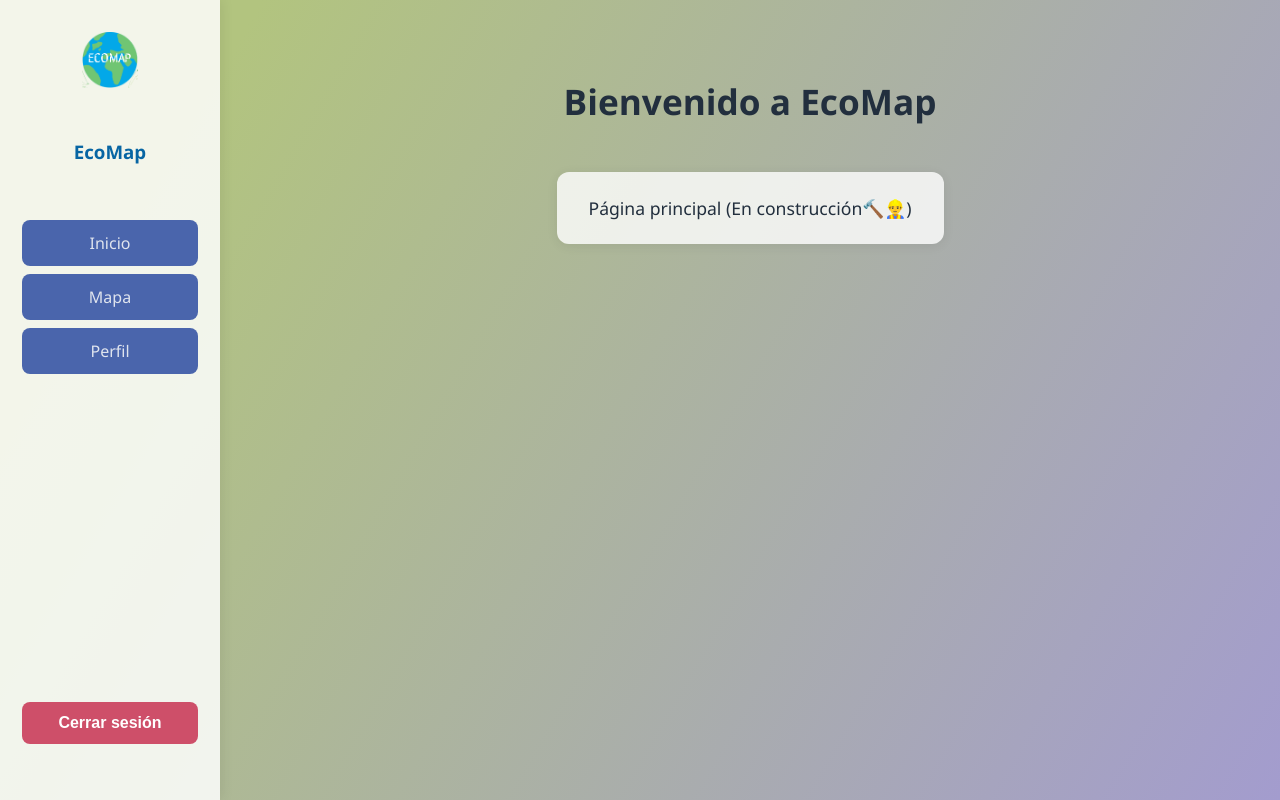
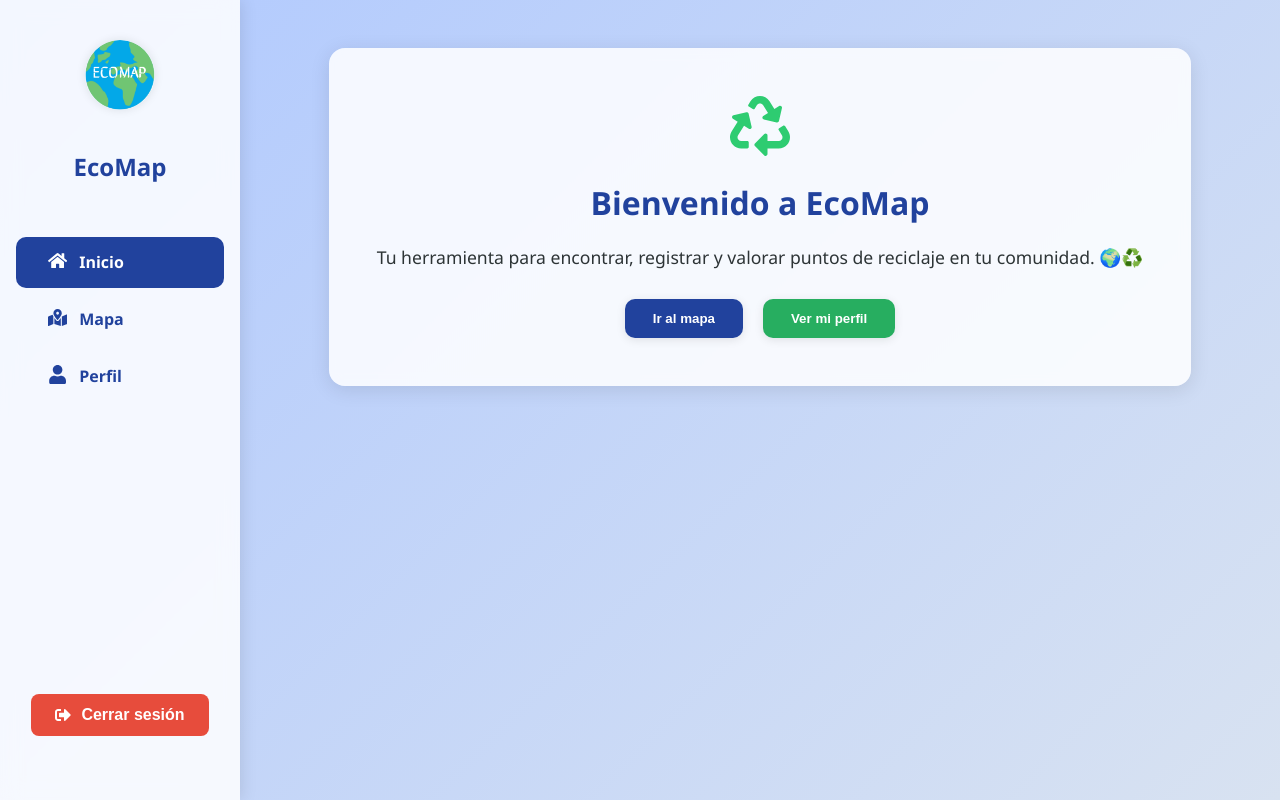
Before and after one commit to DavidET99/EcoMap, a React (Create React App) app in the folder ecomapfend/: page /principal in a window 1280 px wide. Built offline with nearby package versions, Linux system fonts and the light colour scheme; sample sign-in values are in the browser's storage.

Commit message:
mejoras diseño generales

```diff
--- a/ecomapfend/package.json
+++ b/ecomapfend/package.json
@@ -10,6 +10,7 @@
     "leaflet": "^1.9.4",
     "react": "^19.1.1",
     "react-dom": "^19.1.1",
+    "react-icons": "^5.5.0",
     "react-leaflet": "^5.0.0",
     "react-modal": "^3.16.3",
     "react-router-dom": "^7.9.3",
--- a/ecomapfend/src/pages/Mapa.js
+++ b/ecomapfend/src/pages/Mapa.js
@@ -1,67 +1,27 @@
-import React, { useEffect, useState } from "react";
-import { MapContainer, TileLayer, Marker, Popup, useMapEvents, useMap } from "react-leaflet";
+import React, { useEffect, useState, useRef } from "react";
+import { MapContainer, TileLayer, Marker, Popup, useMap, useMapEvents } from "react-leaflet";
 import L from "leaflet";
 import Modal from "react-modal";
 
-Modal.setAppElement("#root"); // evita warnings de accesibilidad
+Modal.setAppElement("#root");
 
-// 🔹 Iconos personalizados
-const icon = new L.Icon({
-  iconUrl: "https://cdn-icons-png.flaticon.com/512/3299/3299935.png",
+// 🧭 Iconos personalizados
+const iconDefault = new L.Icon({
+  iconUrl: "https://cdn-icons-png.flaticon.com/512/684/684908.png",
   iconSize: [32, 32],
 });
 
-const duocIcon = new L.Icon({
-  iconUrl: "https://cdn-icons-png.flaticon.com/512/5193/5193797.png", // ícono de escuela
+const iconDuoc = new L.Icon({
+  iconUrl: "https://cdn-icons-png.flaticon.com/512/167/167707.png", // ícono tipo "escuela"
   iconSize: [36, 36],
 });
 
-const userIcon = new L.Icon({
-  iconUrl: "https://cdn-icons-png.flaticon.com/512/149/149071.png", // ícono de ubicación actual
+const iconUserLocation = new L.Icon({
+  iconUrl: "https://cdn-icons-png.flaticon.com/512/447/447031.png", // punto azul estilo gps
   iconSize: [28, 28],
 });
 
-// Captura el click en el mapa para crear puntos
-function AddPoint({ onMapClick }) {
-  useMapEvents({
-    click(e) {
-      const { lat, lng } = e.latlng;
-      onMapClick({ lat, lon: lng });
-    },
-  });
-  return null;
-}
-
-// Mostrar ubicación actual (centrar solo una vez)
-function LocationMarker({ onLocationFound }) {
-  const [position, setPosition] = useState(null);
-  const map = useMap();
-
-  useEffect(() => {
-    navigator.geolocation.getCurrentPosition(
-      (pos) => {
-        const { latitude, longitude } = pos.coords;
-        const newPos = [latitude, longitude];
-        setPosition(newPos);
-        onLocationFound(newPos);
-        map.setView(newPos, 14); // ✅ centra solo una vez
-      },
-      (err) => {
-        console.error("Error obteniendo ubicación:", err);
-        alert("No se pudo obtener la ubicación actual");
-      },
-      { enableHighAccuracy: true, timeout: 15000 }
-    );
-  }, [map, onLocationFound]);
-
-  return position ? (
-    <Marker position={position} icon={userIcon}>
-      <Popup>📍 Tu ubicación actual</Popup>
-    </Marker>
-  ) : null;
-}
-
-// Render de estrellas
+// ⭐ Componente estrellas visual
 const StarRating = ({ value }) => {
   const v = Number(value) || 0;
   const full = Math.floor(v);
@@ -76,6 +36,52 @@ const StarRating = ({ value }) => {
   );
 };
 
+// 🎯 Captura clicks en el mapa
+function AddPoint({ onMapClick }) {
+  useMapEvents({
+    click(e) {
+      const { lat, lng } = e.latlng;
+      onMapClick({ lat, lon: lng });
+    },
+  });
+  return null;
+}
+
+// 📍 Botón para volver a la ubicación del usuario
+function LocateButton({ userPosition }) {
+  const map = useMap();
+
+  const handleClick = () => {
+    if (userPosition) {
+      map.flyTo(userPosition, 15, { duration: 1.2 });
+    } else {
+      alert("Ubicación no disponible todavía");
+    }
+  };
+
+  return (
+    <button
+      onClick={handleClick}
+      style={{
+        position: "absolute",
+        bottom: 20,
+        right: 20,
+        zIndex: 3000,
+        backgroundColor: "white",
+        border: "1px solid #ccc",
+        borderRadius: "50%",
+        width: 44,
+        height: 44,
+        cursor: "pointer",
+        boxShadow: "0 2px 6px rgba(0,0,0,0.3)",
+      }}
+      title="Ir a mi ubicación"
+    >
+      📍
+    </button>
+  );
+}
+
 function Mapa() {
   const [puntos, setPuntos] = useState([]);
   const [modalIsOpen, setModalIsOpen] = useState(false);
@@ -85,34 +91,42 @@ function Mapa() {
   const [nuevoComentario, setNuevoComentario] = useState("");
   const [calificacion, setCalificacion] = useState(5);
   const [promedioGeneral, setPromedioGeneral] = useState(0);
+  const [userPosition, setUserPosition] = useState(null);
+  const mapRef = useRef(null);
 
+  // 🧮 Calcular promedio general
   const calcularPromedioGeneral = (data) => {
-    if (!data || data.length === 0) {
-      setPromedioGeneral(0);
-      return;
-    }
+    if (!data || data.length === 0) return setPromedioGeneral(0);
     const conCalificaciones = data.filter((p) => Number(p.comentarios_count) > 0);
-    if (conCalificaciones.length === 0) {
-      setPromedioGeneral(0);
-      return;
-    }
-    const total = conCalificaciones.reduce(
-      (sum, p) => sum + (Number(p.avg_calificacion) || 0),
-      0
-    );
-    const avg = total / conCalificaciones.length;
-    setPromedioGeneral(Number(avg.toFixed(1)));
+    if (conCalificaciones.length === 0) return setPromedioGeneral(0);
+    const total = conCalificaciones.reduce((sum, p) => sum + (Number(p.avg_calificacion) || 0), 0);
+    setPromedioGeneral(Number((total / conCalificaciones.length).toFixed(1)));
   };
 
+  // 🧭 Obtener ubicación una sola vez
+  useEffect(() => {
+    if ("geolocation" in navigator) {
+      navigator.geolocation.getCurrentPosition(
+        (pos) => {
+          const coords = [pos.coords.latitude, pos.coords.longitude];
+          setUserPosition(coords);
+          if (mapRef.current) mapRef.current.setView(coords, 14);
+        },
+        (err) => console.warn("No se pudo obtener ubicación:", err.message),
+        { enableHighAccuracy: true }
+      );
+    }
+  }, []);
+
+  // 🔄 Cargar puntos desde backend
   useEffect(() => {
     const fetchPuntos = async () => {
       try {
         const res = await fetch("http://localhost:4000/puntos");
+        if (!res.ok) throw new Error("Error fetching puntos");
         const data = await res.json();
-        if (res.ok) {
-          setPuntos(data);
-          calcularPromedioGeneral(data);
-        }
+        setPuntos(data);
+        calcularPromedioGeneral(data);
       } catch (err) {
         console.error("Error cargando puntos:", err);
       }
@@ -120,6 +134,7 @@ function Mapa() {
     fetchPuntos();
   }, []);
 
+  // 💾 Guardar punto con geocodificación inversa
   const handleSavePoint = async () => {
     try {
       if (!newPoint) return;
@@ -158,18 +173,20 @@ function Mapa() {
     }
   };
 
+  // 🗨️ Obtener comentarios
   const fetchComentarios = async (puntoId) => {
     try {
       const res = await fetch(`http://localhost:4000/comentarios/${puntoId}`);
+      if (!res.ok) throw new Error("Error fetching comentarios");
       const data = await res.json();
-      if (res.ok) setComentarios(data);
-      else setComentarios([]);
+      setComentarios(data);
     } catch (err) {
       console.error("Error obteniendo comentarios:", err);
       setComentarios([]);
     }
   };
 
+  // 💬 Enviar comentario
   const handleComentarioSubmit = async () => {
     if (!selectedPunto) return;
     try {
@@ -204,14 +221,9 @@ function Mapa() {
     }
   };
 
-  const handleVerComentarios = async (punto) => {
-    setSelectedPunto(punto);
-    await fetchComentarios(punto.id);
-  };
-
   return (
     <div style={{ height: "100%", width: "100%", position: "relative" }}>
-      {/* Indicador superior */}
+      {/* 📊 Indicador superior */}
       <div
         style={{
           position: "absolute",
@@ -233,23 +245,21 @@ function Mapa() {
       </div>
 
       {/* 🗺️ Mapa principal */}
-      <MapContainer center={[-33.45, -70.66]} zoom={12} style={{ height: "100%", width: "100%" }}>
+      <MapContainer
+        center={[-33.45, -70.66]}
+        zoom={12}
+        whenCreated={(map) => (mapRef.current = map)}
+        style={{ height: "100%", width: "100%" }}
+      >
         <TileLayer url="https://{s}.tile.openstreetmap.org/{z}/{x}/{y}.png" />
+        <AddPoint onMapClick={(coords) => setNewPoint({ ...coords, nombre: "", tipo_residuo: "" })} />
 
-        <LocationMarker onLocationFound={() => {}} />
-
-        <AddPoint
-          onMapClick={(coords) => {
-            setNewPoint({ ...coords, nombre: "", tipo_residuo: "" });
-            setModalIsOpen(true);
-          }}
-        />
-
+        {/* 🔹 Puntos del mapa */}
         {puntos.map((p) => (
           <Marker
             key={p.id}
             position={[p.lat, p.lon]}
-            icon={p.nombre.toLowerCase().includes("duoc") ? duocIcon : icon}
+            icon={p.creador_nombre?.toLowerCase().includes("duoc") ? iconDuoc : iconDefault}
           >
             <Popup>
               <div style={{ textAlign: "center", minWidth: 180 }}>
@@ -264,11 +274,13 @@ function Mapa() {
                 </small>
                 <br />
                 <div style={{ marginTop: 6 }}>
-                  <StarRating value={p.avg_calificacion || 0} />{" "}
-                  <small>({p.comentarios_count || 0})</small>
+                  <StarRating value={p.avg_calificacion || 0} /> <small>({p.comentarios_count || 0})</small>
                 </div>
                 <button
-                  onClick={() => handleVerComentarios(p)}
+                  onClick={() => {
+                    setSelectedPunto(p);
+                    fetchComentarios(p.id);
+                  }}
                   style={{
                     marginTop: 8,
                     padding: "6px 10px",
@@ -285,9 +297,15 @@ function Mapa() {
             </Popup>
           </Marker>
         ))}
+
+        {/* 📍 Marcador de ubicación del usuario */}
+        {userPosition && <Marker position={userPosition} icon={iconUserLocation}></Marker>}
+
+        {/* 🔘 Botón volver a mi ubicación */}
+        <LocateButton userPosition={userPosition} />
       </MapContainer>
 
-      {/* Modal crear punto */}
+      {/* 🧩 Modal crear punto */}
       <Modal
         isOpen={modalIsOpen}
         onRequestClose={() => setModalIsOpen(false)}
@@ -319,7 +337,7 @@ function Mapa() {
         </div>
       </Modal>
 
-      {/* Modal comentarios */}
+      {/* 💬 Modal comentarios */}
       <Modal
         isOpen={!!selectedPunto}
         onRequestClose={() => setSelectedPunto(null)}
@@ -346,7 +364,6 @@ function Mapa() {
             </p>
             <hr />
             <h4>Comentarios y calificaciones</h4>
-
             {comentarios.length === 0 ? (
               <p>No hay comentarios todavía.</p>
             ) : (
--- a/ecomapfend/src/pages/Principal.js
+++ b/ecomapfend/src/pages/Principal.js
@@ -1,11 +1,12 @@
 import React, { useState } from "react";
 import { useNavigate } from "react-router-dom";
+import { FaHome, FaMapMarkedAlt, FaUser, FaSignOutAlt, FaRecycle } from "react-icons/fa";
 import Mapa from "./Mapa";
 import Perfil from "./Perfil";
 
 function Principal() {
   const navigate = useNavigate();
-  const [view, setView] = useState("inicio"); // controla la vista actual
+  const [view, setView] = useState("inicio");
 
   const handleLogout = () => {
     localStorage.removeItem("token");
@@ -13,107 +14,177 @@ function Principal() {
   };
 
   return (
-    <div style={{
+    <div
+      style={{
         display: "flex",
         minHeight: "100vh",
-      background: "linear-gradient(120deg, #b2c47fff 15%, #a39cceff 100%)",
-      fontFamily: "Segoe UI, Arial, sans-serif"
-    }}>
-      {/* Barra lateral */}
-      <nav style={{
-        width: "220px",
-        background: "#ffffffd6",
-        color: "#0765a3ff",
+        background: "linear-gradient(135deg, #b0c9ff 0%, #d8e2f1 100%)",
+        fontFamily: "Segoe UI, Arial, sans-serif",
+        color: "#1e2a38",
+      }}
+    >
+      {/* 🌿 Barra lateral */}
+      <nav
+        style={{
+          width: "240px",
+          background: "rgba(255, 255, 255, 0.85)",
+          backdropFilter: "blur(10px)",
           display: "flex",
           flexDirection: "column",
           alignItems: "center",
-        padding: "32px 0",
-        boxShadow: "2px 0 12px rgba(0,0,0,0.08)",
-        zIndex: 10
-      }}>
+          padding: "40px 0",
+          boxShadow: "2px 0 15px rgba(0,0,0,0.1)",
+        }}
+      >
         <img
           src={require("../assets/ecomapplaneta.png")}
           alt="EcoMap"
-          style={{ width: "56px", height: "56px", marginBottom: "32px" }}
+          style={{
+            width: "70px",
+            height: "70px",
+            marginBottom: "20px",
+            borderRadius: "50%",
+            boxShadow: "0 0 10px rgba(0,0,0,0.1)",
+          }}
         />
-        <h3 style={{ marginBottom: "40px", fontWeight: 600 }}>EcoMap</h3>
-        <ul style={{ listStyle: "none", padding: 0, width: "80%", textAlign: "center" }}>
-          <li
-            style={menuItemStyle}
+        <h2 style={{ marginBottom: "32px", fontWeight: 700, color: "#21429d" }}>
+          EcoMap
+        </h2>
+
+        <ul style={{ listStyle: "none", padding: 0, width: "100%" }}>
+          <MenuItem
+            icon={<FaHome />}
+            text="Inicio"
+            active={view === "inicio"}
             onClick={() => setView("inicio")}
-          >
-            Inicio
-          </li>
-          <li
-            style={menuItemStyle}
+          />
+          <MenuItem
+            icon={<FaMapMarkedAlt />}
+            text="Mapa"
+            active={view === "mapa"}
             onClick={() => setView("mapa")}
-          >
-            Mapa
-          </li>
-          <li
-            style={menuItemStyle}
+          />
+          <MenuItem
+            icon={<FaUser />}
+            text="Perfil"
+            active={view === "perfil"}
             onClick={() => setView("perfil")}
-          >
-            Perfil
-          </li>
+          />
         </ul>
+
         <button
           onClick={handleLogout}
-          style={logoutButtonStyle}
+          style={{
+            marginTop: "auto",
+            marginBottom: "24px",
+            padding: "12px 24px",
+            borderRadius: "8px",
+            background: "#e74c3c",
+            color: "#fff",
+            fontWeight: 600,
+            border: "none",
+            fontSize: "1rem",
+            cursor: "pointer",
+            display: "flex",
+            alignItems: "center",
+            gap: "10px",
+            transition: "background 0.2s ease",
+          }}
+          onMouseEnter={(e) => (e.target.style.background = "#c0392b")}
+          onMouseLeave={(e) => (e.target.style.background = "#e74c3c")}
         >
-          Cerrar sesión
+          <FaSignOutAlt /> Cerrar sesión
         </button>
       </nav>
 
-      {/* Contenido principal */}
-      <main style={{
+      {/* 🌎 Contenido principal */}
+      <main
+        style={{
           flex: 1,
           padding: "48px",
           display: "flex",
           flexDirection: "column",
-        justifyContent: "flex-start",
-        alignItems: "center"
-      }}>
+          alignItems: "center",
+          overflowY: "auto",
+        }}
+      >
         {view === "inicio" && (
-          <>
-            <h2 style={{ fontWeight: 700, fontSize: "2.2rem", color: "#222f3e" }}>
-              Bienvenido a EcoMap
-            </h2>
-            <p style={{
+          <div
+            style={{
+              background: "rgba(255,255,255,0.85)",
+              borderRadius: "16px",
+              padding: "48px",
+              maxWidth: "900px",
+              textAlign: "center",
+              boxShadow: "0 4px 20px rgba(0,0,0,0.1)",
+              backdropFilter: "blur(6px)",
+              animation: "fadeIn 0.6s ease",
+            }}
+          >
+            <FaRecycle size={60} color="#2ecc71" />
+            <h1 style={{ marginTop: "20px", color: "#21429d" }}>Bienvenido a EcoMap</h1>
+            <p
+              style={{
                 fontSize: "1.1rem",
-              color: "#222f3e",
-              background: "#ffffffcc",
-              padding: "24px 32px",
-              borderRadius: "12px",
-              boxShadow: "0 2px 12px rgba(0,0,0,0.07)"
-            }}>
-              Página principal (En construcción🔨👷‍♂️)
+                color: "#2d3436",
+                marginTop: "16px",
+              }}
+            >
+              Tu herramienta para encontrar, registrar y valorar puntos de reciclaje
+              en tu comunidad. 🌍♻️
             </p>
-          </>
+            <div
+              style={{
+                marginTop: "30px",
+                display: "flex",
+                justifyContent: "center",
+                gap: "20px",
+              }}
+            >
+              <button
+                onClick={() => setView("mapa")}
+                style={buttonStyle("#21429d")}
+              >
+                Ir al mapa
+              </button>
+              <button
+                onClick={() => setView("perfil")}
+                style={buttonStyle("#27ae60")}
+              >
+                Ver mi perfil
+              </button>
+            </div>
+          </div>
         )}
 
         {view === "mapa" && (
-          <div style={{
+          <div
+            style={{
               width: "100%",
               maxWidth: "1500px",
               height: "500px",
               borderRadius: "12px",
               overflow: "hidden",
-            boxShadow: "0 2px 12px rgba(0,0,0,0.1)"
-          }}>
+              boxShadow: "0 4px 15px rgba(0,0,0,0.15)",
+              animation: "fadeIn 0.4s ease",
+            }}
+          >
             <Mapa />
           </div>
         )}
 
         {view === "perfil" && (
-          <div style={{
+          <div
+            style={{
               width: "100%",
-            maxWidth: "900px",
-            background: "#ffffffcc",
+              maxWidth: "950px",
+              background: "rgba(255,255,255,0.85)",
               padding: "24px",
-            borderRadius: "12px",
-            boxShadow: "0 2px 12px rgba(0,0,0,0.07)"
-          }}>
+              borderRadius: "16px",
+              boxShadow: "0 4px 20px rgba(0,0,0,0.1)",
+              animation: "fadeIn 0.4s ease",
+            }}
+          >
             <Perfil />
           </div>
         )}
@@ -122,28 +193,48 @@ function Principal() {
   );
 }
 
-const menuItemStyle = {
+/* 🔹 Componente reutilizable para los ítems del menú */
+function MenuItem({ icon, text, active, onClick }) {
+  return (
+    <li
+      onClick={onClick}
+      style={{
+        display: "flex",
+        alignItems: "center",
+        justifyContent: "flex-start",
+        gap: "12px",
         padding: "12px 32px",
-  borderRadius: "8px",
-  marginBottom: "8px",
-  background: "#21429dff",
-  opacity: 0.8,
-  color: "#ffffffd6",
-  cursor: "pointer"
-};
+        margin: "6px 16px",
+        borderRadius: "10px",
+        cursor: "pointer",
+        fontWeight: 600,
+        background: active ? "#21429d" : "transparent",
+        color: active ? "#fff" : "#21429d",
+        transition: "all 0.2s ease",
+      }}
+      onMouseEnter={(e) => {
+        if (!active) e.currentTarget.style.background = "rgba(33,66,157,0.15)";
+      }}
+      onMouseLeave={(e) => {
+        if (!active) e.currentTarget.style.background = "transparent";
+      }}
+    >
+      <span style={{ fontSize: "1.2rem" }}>{icon}</span> {text}
+    </li>
+  );
+}
 
-const logoutButtonStyle = {
-  marginTop: "auto",
-  marginBottom: "24px",
-  padding: "12px 32px",
-  borderRadius: "8px",
-  background: "#ce4f69ff",
-  color: "#fff",
+/* 🔹 Botón con estilo */
+const buttonStyle = (color) => ({
+  background: color,
+  color: "white",
+  border: "none",
+  padding: "12px 28px",
+  borderRadius: "10px",
+  cursor: "pointer",
   fontWeight: 600,
-  border: "none",
-  fontSize: "1rem",
-  cursor: "pointer",
-  width: "80%"
-};
+  transition: "0.2s",
+  boxShadow: "0 2px 10px rgba(0,0,0,0.1)",
+});
 
 export default Principal;
```
Also changed, not shown: ecomapfend/src/pages/Perfil.js (+114 -55 lines), 1 other file (tests, documents, lock files or other folders). Lines whose indentation alone changed are shown as unchanged.
